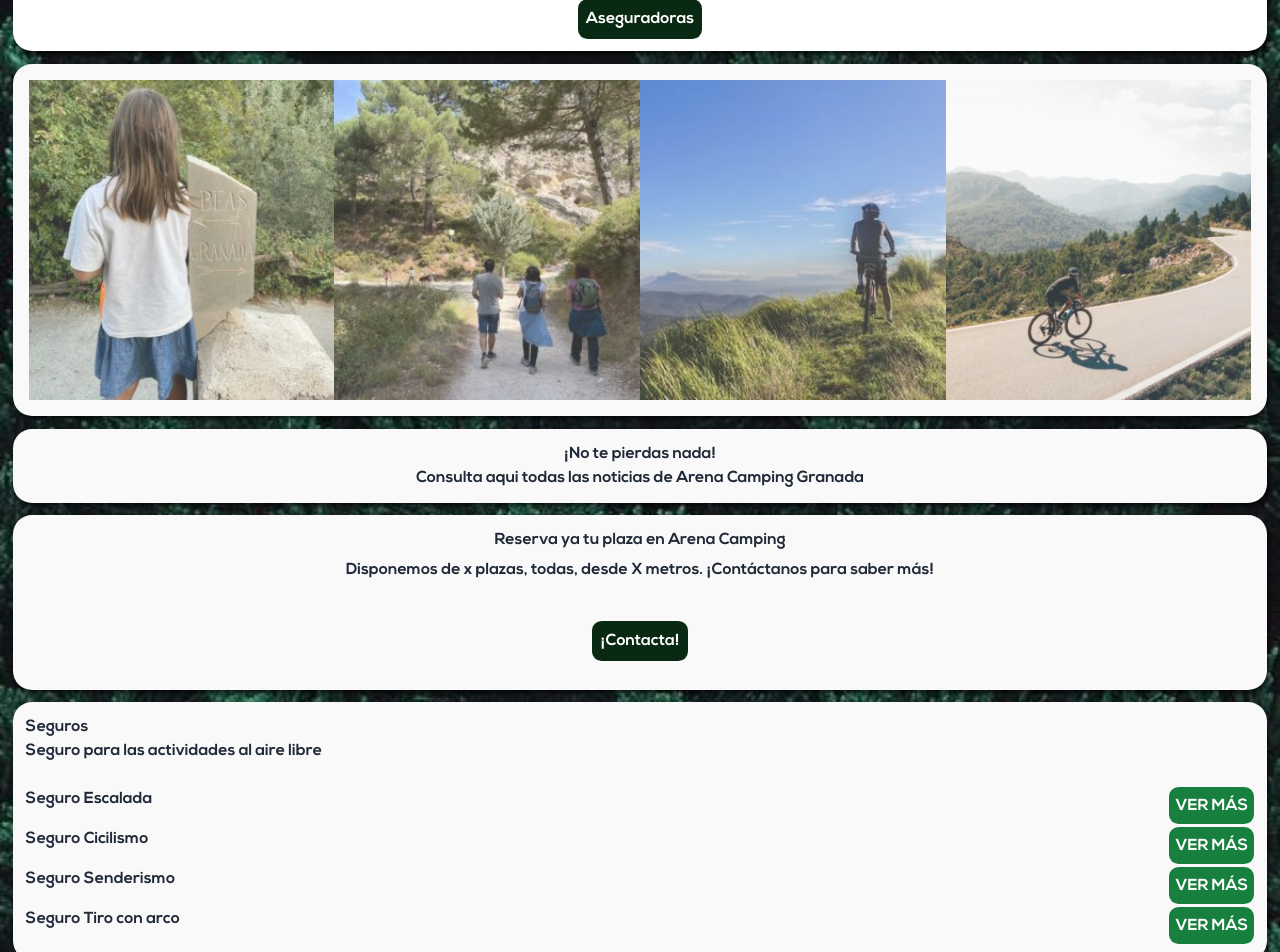
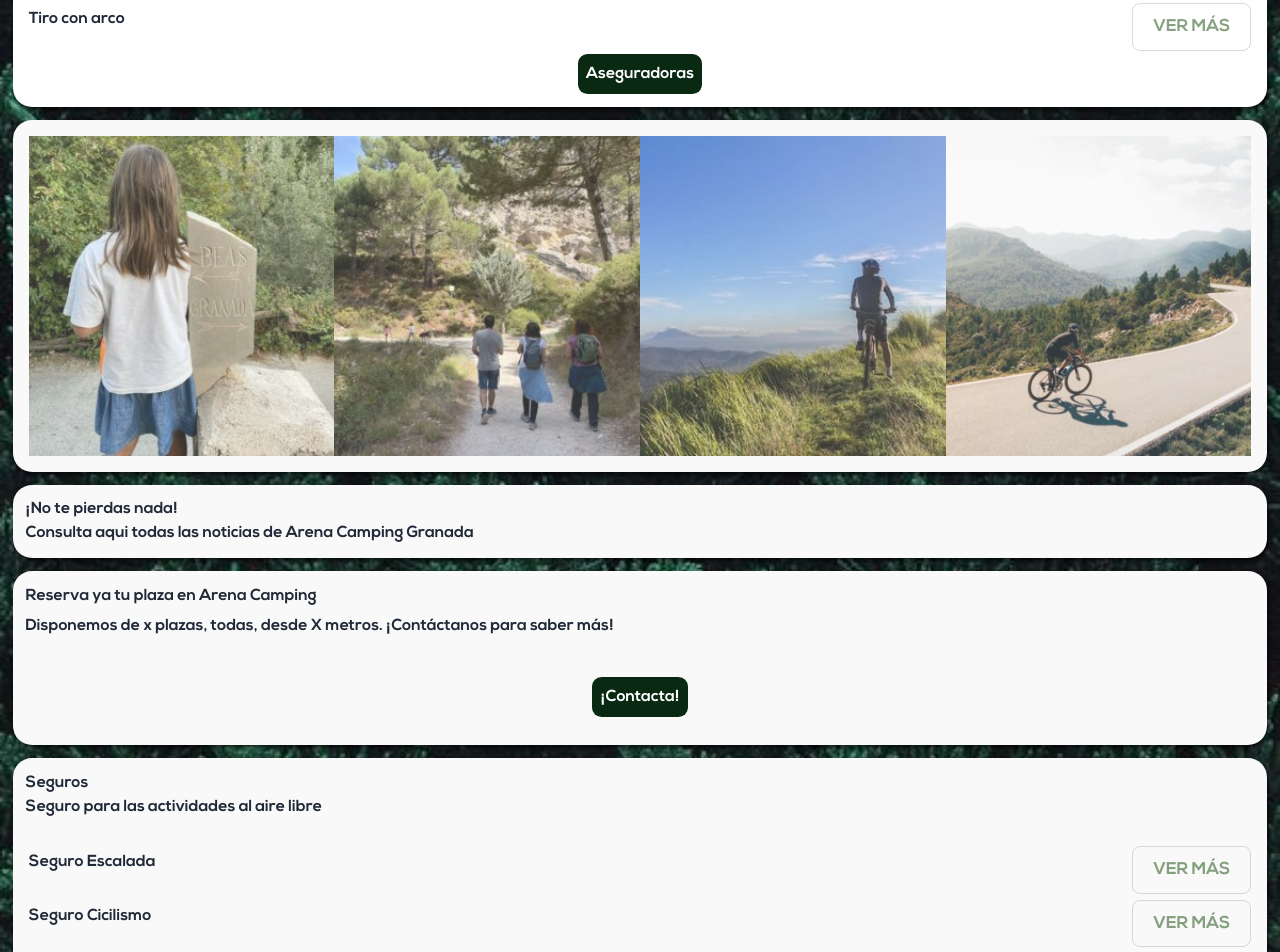
Before and after one commit to F3LIP3X/ArenaCamping-web, a React (Create React App) app: page /Precios in a window 1280 px wide. Shown: the part 420-1372 px from the top of the page. Built offline with nearby package versions, Linux system fonts and the light colour scheme.

Commit message:
1.8.6
Rehechos los botones

```diff
--- a/src/components/Actividades/Actividades.jsx
+++ b/src/components/Actividades/Actividades.jsx
@@ -29,21 +29,21 @@ const AseguradoraComponent = () => {
 
                     <section class="tabla">
                         <div>
-                            <div>
+                            <div  className='divs'>
+                                <p className='pText'>Escalada</p>
                                 <button className='botonActi'>VER MÁS</button>
-                                <p className='pText'>Escalada</p>
                             </div>
-                            <div>
+                            <div className='divs'>
+                                <p className='pText'>Cicilismo</p>
                                 <button className='botonActi'>VER MÁS</button>
-                                <p className='pText'>Cicilismo</p>
                             </div>
-                            <div>
+                            <div className='divs'>
+                                <p className='pText'>Senderismo</p>
                                 <button className='botonActi'>VER MÁS</button>
-                                <p className='pText'>Senderismo</p>
                             </div>
-                            <div>
+                            <div className='divs'>
+                                <p className='pText'>Tiro con arco</p>
                                 <button className='botonActi'>VER MÁS</button>
-                                <p className='pText'>Tiro con arco</p>
                             </div>
                         </div>
                         <div id='Aseguradora'>
@@ -71,29 +71,28 @@ const AseguradoraComponent = () => {
                         </div>
                     </section>
 
-                    <section className='Partes'>
-                        <div>
+                    <section>
+
                         <div id='Seguros'>
                             <h3 id='h3'>Seguros</h3>
                             <p >Seguro para las actividades al aire libre</p>
                             <br />
                         </div>
-                            <div>
+                        <div className='divs'>
+                            <p className='pText'>Seguro Escalada</p>
                             <button className='botonActi'>VER MÁS</button>
-                                <p className='pText'>Seguro Escalada</p>
                         </div>
-                            <div>
+                        <div className='divs'>
+                            <p className='pText'> Seguro Cicilismo</p>
                             <button className='botonActi'>VER MÁS</button>
-                                <p className='pText'> Seguro Cicilismo</p>
                         </div>
-                            <div>
+                        <div className='divs'>
+                            <p className='pText'> Seguro Senderismo</p>
                             <button className='botonActi'>VER MÁS</button>
-                                <p className='pText'> Seguro Senderismo</p>
                         </div>
-                            <div>
+                        <div className='divs'>
+                            <p className='pText'>Seguro Tiro con arco</p>
                             <button className='botonActi'>VER MÁS</button>
-                                <p className='pText'>Seguro Tiro con arco</p>
-                            </div>
                         </div>
                     </section>
                     <SocialPanel />
--- a/src/components/Actividades/actividades.css
+++ b/src/components/Actividades/actividades.css
@@ -1,4 +1,8 @@
+*{
+    src: url('../assets/Nexa\ Bold.otf') format('truetype');
+    font-family: 'nexa';
 
+}
 
 .tabla {
     background-color: rgb(255, 255, 255);
@@ -9,20 +13,34 @@
 }
 
 .botonActi {
-    display: block;
-    float: right;
+    padding: 10px 20px;
+    text-transform: uppercase;
+    border-radius: 8px;
+    font-size: 17px;
+    font-weight: 500;
+    color: #0d460280;
+    text-shadow: none;
+    background: transparent;
+    cursor: pointer;
+    box-shadow: transparent;
+    border: 1px solid #35605b36;
+    transition: 0.5s ease;
+    user-select: none;
+}
 
-    src: url('../assets/Nexa\ Bold.otf') format('truetype');
-    font-family: 'nexa';
-
-    color: white;
-    border-radius: 0.6em;
-    background-color: rgb(24, 128, 63);
-    padding: 0.4em;
+.botonActi:hover,:focus{
+    color: #ffffff;
+    background: #218a36e2;
+    border: 1px solid #00ff1e;
+    text-shadow: 0 0 2px #ffffff, 0 0 5px #ffffff, 0 0 10px #ffffff;
+    box-shadow: 0 0 5px #00ffae, 0 0 20px #00ff6655, 0 0 50px #009b0a58,
+      0 0 100px #08751e41;
 }
 
 .pText {
     padding-bottom: 1.3%;
+    margin-right: auto;
+
 }
 
 .Galeria {
@@ -59,13 +77,12 @@ i {
     margin-right: 1em;
 }
 
-.Partes h1,
-h4,
-#Plazas
-{
-    text-align: center;
-    align-items: center;
+.divs {
+    display: flex;
+    flex-direction: row;
+    padding: 0.2em;
 }
+
 
 #Plazas {
     margin-top: 0.4em;
```
Lines whose indentation alone changed are shown as unchanged.
